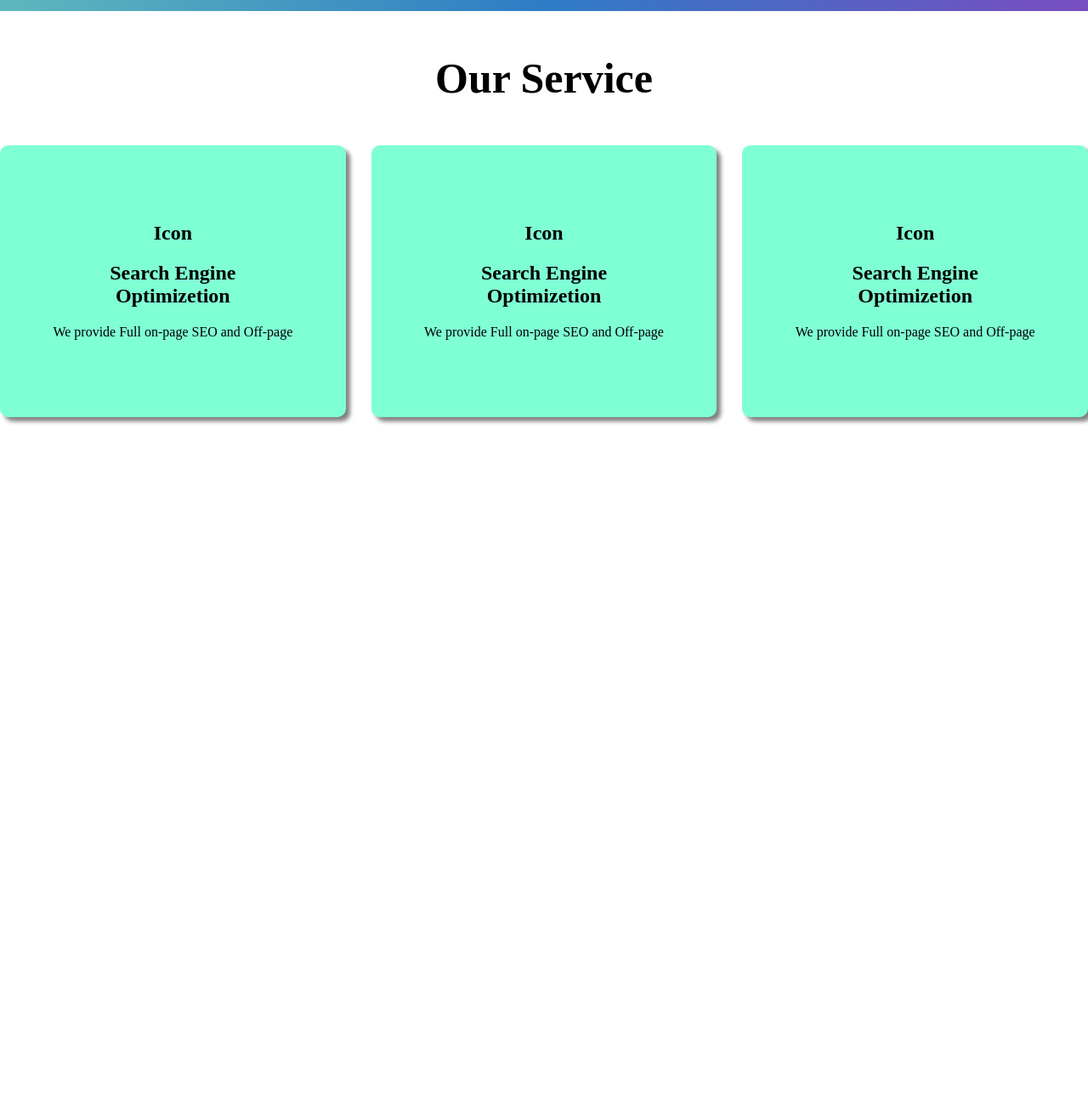
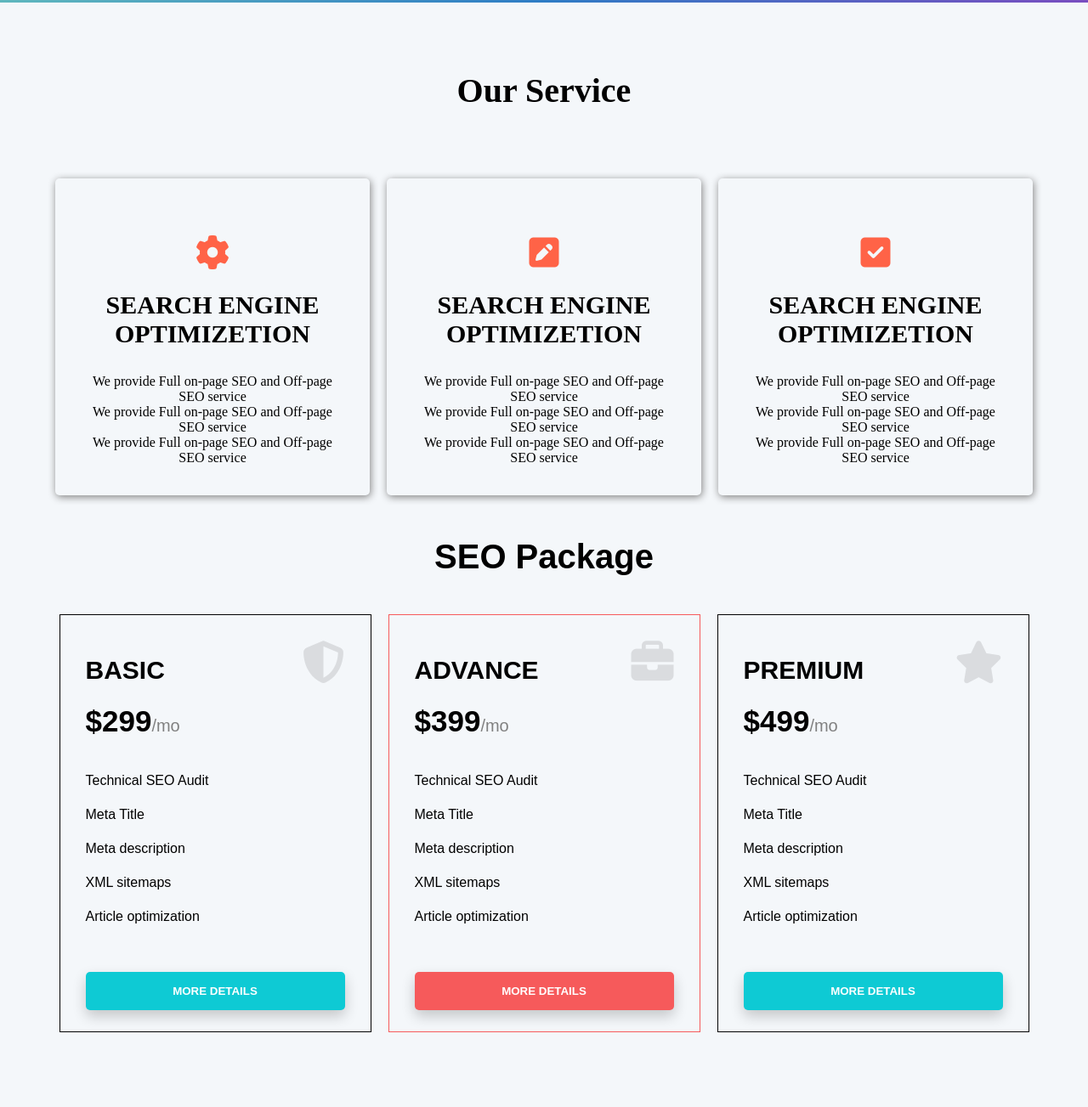
Before and after one commit to amiadud/greatwell-website, a plain HTML site: page index.html in a window 1280 px wide. Shown: the part 567-1870 px from the top of the page at 85% size. Before the commit the page ends 1080 px from the top, so only its background shows below. Drawn offline with Linux system fonts and the light colour scheme.

Commit message:
seo package and service added

```diff
--- a/index.html
+++ b/index.html
@@ -4,6 +4,7 @@
     <meta charset="UTF-8">
     <meta name="viewport" content="width=device-width, initial-scale=1.0">
     <link rel="stylesheet" href="style.css">
+    <script src="https://kit.fontawesome.com/fb2b122112.js" crossorigin="anonymous"></script>
     <title>GreatWell Website</title>
 </head>
 <body>
@@ -34,24 +35,69 @@
                     <h2 class="service-header">Our Service</h2>
                     <div class="service-boxes-container">
                         <div class="service-box">
-                            <h2 class="icon">Icon</h2>
+                            <h2 class="icon"><i class="fa-solid fa-gear"></i></h2>
                             <h2 class="box-title">Search Engine Optimizetion</h2>
-                            <p class="box-description">We provide Full on-page SEO and Off-page</p>
+                            <p class="box-description">We provide Full on-page SEO and Off-page SEO service <br>We provide Full on-page SEO and Off-page SEO service <br>We provide Full on-page SEO and Off-page SEO service</p>
                         </div>
                         <div class="service-box">
-                            <h2 class="icon">Icon</h2>
+                            <h2 class="icon"><i class="fa-solid fa-square-pen"></i></h2>
                             <h2 class="box-title">Search Engine Optimizetion</h2>
-                            <p class="box-description">We provide Full on-page SEO and Off-page</p>
+                            <p class="box-description">We provide Full on-page SEO and Off-page SEO service <br>We provide Full on-page SEO and Off-page SEO service <br>We provide Full on-page SEO and Off-page SEO service</p>
                         </div>
                         <div class="service-box">
-                            <h2 class="icon">Icon</h2>
+                            <h2 class="icon"><i class="fa-solid fa-square-check"></i></h2>
                             <h2 class="box-title">Search Engine Optimizetion</h2>
-                            <p class="box-description">We provide Full on-page SEO and Off-page</p>
+                            <p class="box-description">We provide Full on-page SEO and Off-page SEO service <br>We provide Full on-page SEO and Off-page SEO service <br>We provide Full on-page SEO and Off-page SEO service</p>
                         </div>
                     </div>
 
                 </div>
+            </section>
+            <section class="package-container">
+                <h2 class="package-header">SEO Package</h2>
+                <div class="box-container">
+                <div class="boxs">
+                    <h2 class="box-top-right-icon"><i class="fa-solid fa-shield-halved"></i></h2>
+                    <h3 class="box-title">Basic</h3>
 
+                    <h2 class="box-amount">$299<span class="box-mon-amount">/mo</span></h2>
+                    <div class="box-des">
+                            <li>Technical SEO Audit</li>
+                            <li>Meta Title</li>
+                            <li>Meta description</li>
+                            <li>XML sitemaps</li>
+                            <li>Article optimization</li>
+                        </div>
+                        <button class="btn">More Details</button>
+                </div>
+                <div class="boxs boxss">
+                    <h2 class="box-top-right-icon"><i class="fa-solid fa-briefcase"></i></h2>
+                    <h3 class="box-title">ADVANCE</h3>
+                    <h2 class="box-amount">$399<span class="box-mon-amount">/mo</span></h2>
+                    <div class="box-des">
+                        <li>Technical SEO Audit</li>
+                        <li>Meta Title</li>
+                        <li>Meta description</li>
+                        <li>XML sitemaps</li>
+                        <li>Article optimization</li>
+                    </div>
+                    <button class="btn btn-2nd-box">More Details</button>
+            </div>
+            <div class="boxs">
+                <h2 class="box-top-right-icon"><i class="fa-solid fa-star"></i></h2>
+                <h3 class="box-title">PREMIUM</h3>
+                <h2 class="box-amount">$499<span class="box-mon-amount">/mo</span></h2>
+                <div class="box-des">
+                    <li>Technical SEO Audit</li>
+                    <li>Meta Title</li>
+                    <li>Meta description</li>
+                    <li>XML sitemaps</li>
+                    <li>Article optimization</li>
+                </div>
+                <button class="btn">More Details</button>
+        </div>
+
+    </div>
             </section>
     </main>
     <footer>
--- a/style.css
+++ b/style.css
@@ -6,8 +6,7 @@
     display: flex;
     align-items: center;
     justify-content: space-evenly;
-    padding: 10px;
-    background-color: aqua;
+    padding: 5px;
 }
 .menus{
     display: flex;
@@ -38,9 +37,10 @@
     text-align: center;
 }
 .banner-title{
-    font-weight: bold;
+    font-weight: bolder;
     font-size: 60px;
     margin-bottom: 50px;
+
 }
 .banner-des{
     font-size: 25px;
@@ -48,29 +48,30 @@
 }
 /* service section */
 .service-container{
-    height: 500px;
+    height: 600px;
+    background-color: #f4f7fa;
 }
 .service-header{
-    padding: 50px;
-    font-size: 50px;
+    padding: 80px;
+    font-size: 40px;
     text-align: center;
 }
 .service-boxes-container{
     display: flex;
     align-items: center;
     justify-content: center;
-    gap: 30px;
+    gap: 20px;
 }
 .service-box{
     width: 300px;
-    padding: 60px;
-    height: 200px;
-    background-color: aquamarine;
+    padding: 35px;
     text-align: center;
-    border-radius: 10px;
-    box-shadow: 5px 5px 5px gray;
+    border-radius: 5px;
+    box-shadow: 1px 2px 10px gray;
 }
 .icon{
+    font-size: 40px;
+    color: tomato;
     margin-top: 30px;
 }
 .box-title{
@@ -78,4 +79,83 @@
 }
 .box-description{
     margin-top: 20px;
+    font-weight: 200;
 }
+/* seo package section */
+.package-container{
+    font-family: Arial, Helvetica, sans-serif;
+    height: 700px;
+    background-color: #f4f7fa;
+}
+.package-header{
+    height: 40px;
+    padding: 30px;
+    padding-bottom:0px;
+    font-size: 40px;
+    text-align: center;
+}
+.box-container{
+    padding: 50px;
+    display: flex;
+    justify-content: center;
+    gap: 20px;
+}
+.boxs{
+    padding: 30px;
+    border: 1px solid black;
+    width: 305px;
+    height: 430px;
+    line-height: 30px;
+}
+.boxss{
+    border: 1px solid #f65a5b;
+}
+.box-title{
+    text-transform: uppercase;
+    font-size: 30px;
+    margin-bottom: 30px;
+}
+.box-amount{
+    font-size: 35px;
+    margin-bottom: 30px;
+}
+.box-mon-amount{
+    font-size: 20px;
+    color: gray;
+    font-weight: 300;
+}
+.boxs li{
+    list-style: none;
+    line-height: 40px;
+}
+.box-des{
+    margin-bottom: 35px;
+}
+.box-top-right-icon{
+    font-size: 50px;
+    float: right;
+    opacity: 10%;
+}
+.box-container .box-top-right-icon:hover{
+    opacity: 30%;
+}
+.btn{
+    margin-top: 10px;
+    width: 100%;
+    border: 0;
+    border-radius: 5px;
+    padding:15px;
+    text-transform: uppercase;
+    background-color: #0ecad4;
+    box-shadow: 0 7px 16px 0 rgba(0, 0, 0, 0.2);
+    font-weight: bold;
+    color: white;
+    cursor: pointer;
+}
+.btn:hover{
+    transition: 0.5s;
+    box-shadow: none;
+}
+.btn-2nd-box{
+    background-color: #f65a5b;
+}
```
